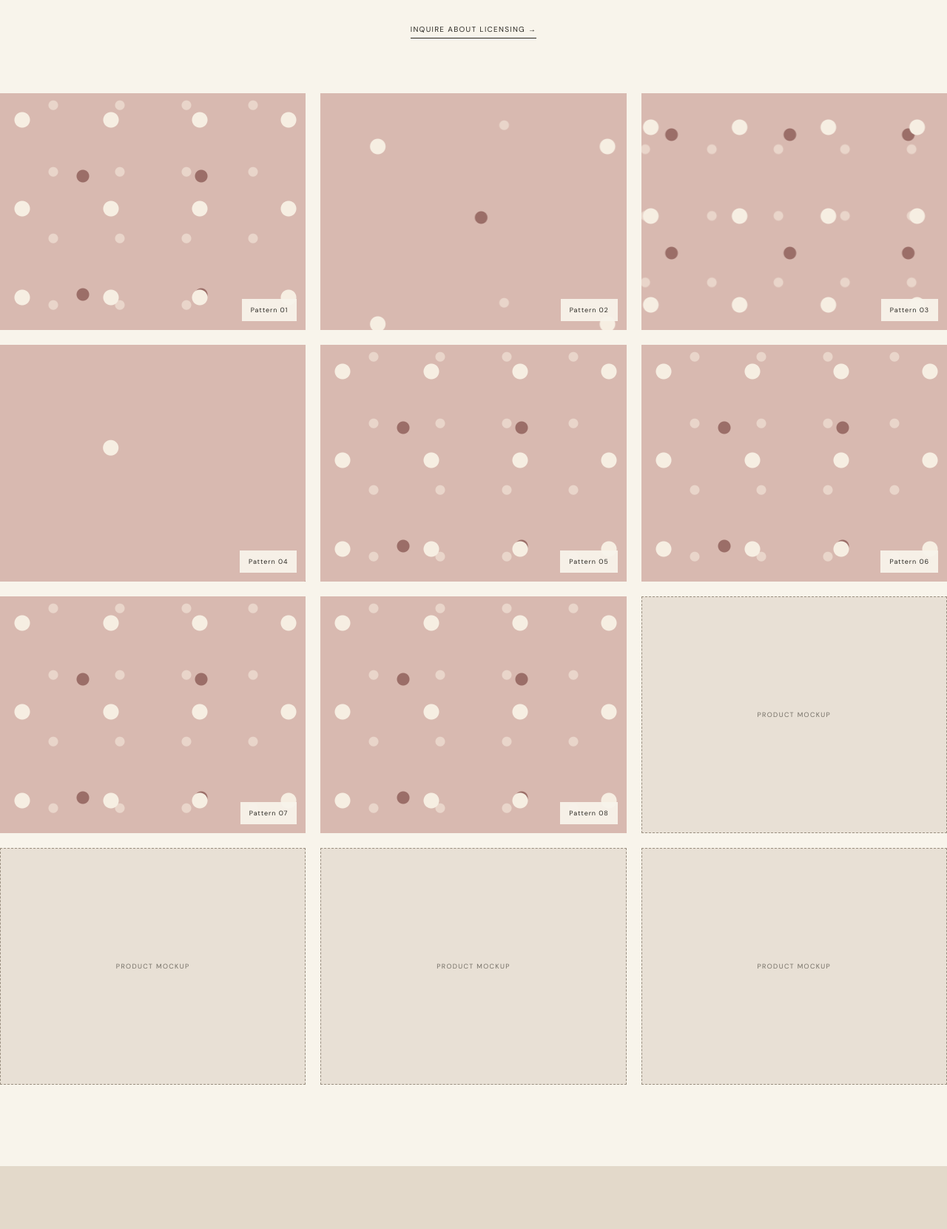
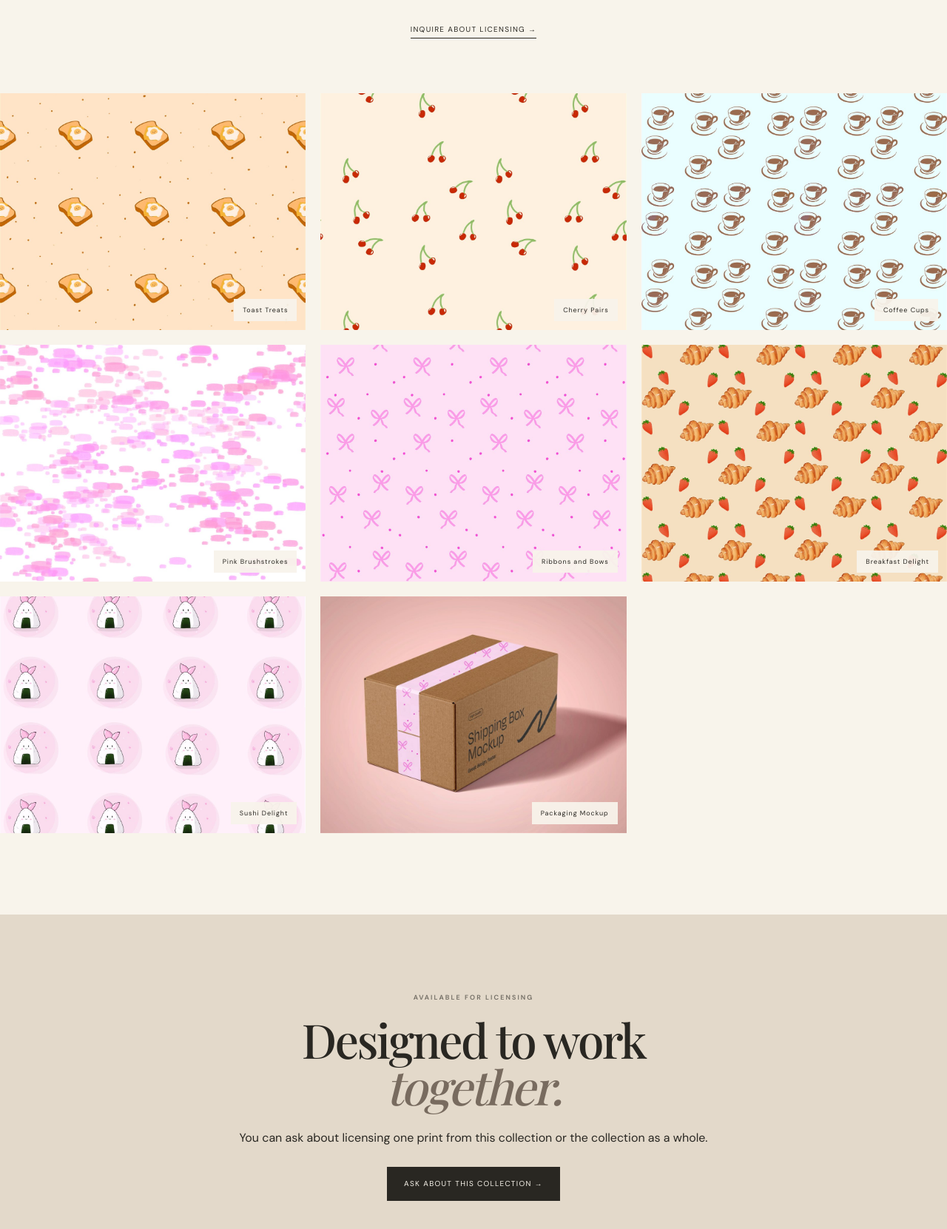
Before and after one commit to rachelthomas2021/Art-Portfolio, a plain HTML site: page collections/pretty-little-things.html in a window 1280 px wide. Shown: the part 483-2144 px from the top of the page at 74% size. Drawn offline with nearby package versions, Linux system fonts and the light colour scheme; a web font is replaced by a local one.

Commit message:
updated images

```diff
--- a/collections/pretty-little-things.html
+++ b/collections/pretty-little-things.html
@@ -59,18 +59,38 @@ Inquire about licensing →
 
 <section class="pattern-gallery" aria-label="Patterns in the Pretty Little Things collection">
 
-<div class="large-pattern pattern-pretty pattern-sample-1" role="img" aria-label="Pretty Little Things pattern preview one"><span class="pattern-name">Pattern 01</span></div>
-<div class="small-pattern pattern-pretty pattern-sample-2" role="img" aria-label="Pretty Little Things pattern preview two"><span class="pattern-name">Pattern 02</span></div>
-<div class="small-pattern pattern-pretty pattern-sample-3" role="img" aria-label="Pretty Little Things pattern preview three"><span class="pattern-name">Pattern 03</span></div>
-<div class="large-pattern pattern-pretty pattern-sample-4" role="img" aria-label="Pretty Little Things pattern preview four"><span class="pattern-name">Pattern 04</span></div>
-<div class="small-pattern pattern-pretty pattern-sample-5" role="img" aria-label="Pretty Little Things pattern preview five"><span class="pattern-name">Pattern 05</span></div>
-<div class="small-pattern pattern-pretty pattern-sample-6" role="img" aria-label="Pretty Little Things pattern preview six"><span class="pattern-name">Pattern 06</span></div>
-<div class="large-pattern pattern-pretty pattern-sample-7" role="img" aria-label="Pretty Little Things pattern preview seven"><span class="pattern-name">Pattern 07</span></div>
-<div class="small-pattern pattern-pretty pattern-sample-8" role="img" aria-label="Pretty Little Things pattern preview eight"><span class="pattern-name">Pattern 08</span></div>
-<div class="small-pattern mockup-preview mockup-sample-1" role="img" aria-label="Pretty Little Things product mockup preview one"></div>
-<div class="large-pattern mockup-preview mockup-sample-2" role="img" aria-label="Pretty Little Things product mockup preview two"></div>
-<div class="small-pattern mockup-preview mockup-sample-3" role="img" aria-label="Pretty Little Things product mockup preview three"></div>
-<div class="small-pattern mockup-preview mockup-sample-4" role="img" aria-label="Pretty Little Things product mockup preview four"></div>
+<figure class="large-pattern pattern-image">
+  <img src="../images/pattern-15-toast.jpg" alt="Small slices of toast on a peach background" loading="lazy" decoding="async">
+  <figcaption class="pattern-name">Toast Treats</figcaption>
+</figure>
+<figure class="small-pattern pattern-image">
+  <img src="../images/pattern-10-cherries.jpg" alt="Red cherries with green stems on a pale background" loading="lazy" decoding="async">
+  <figcaption class="pattern-name">Cherry Pairs</figcaption>
+</figure>
+<figure class="small-pattern pattern-image">
+  <img src="../images/pattern-07-coffee-cups.jpg" alt="Repeating illustrated cups of coffee" loading="lazy" decoding="async">
+  <figcaption class="pattern-name">Coffee Cups</figcaption>
+</figure>
+<figure class="large-pattern pattern-image">
+  <img src="../images/pattern-09-pink-abstract.jpg" alt="Abstract pink brush marks in a repeating pattern" loading="lazy" decoding="async">
+  <figcaption class="pattern-name">Pink Brushstrokes</figcaption>
+</figure>
+<figure class="large-pattern pattern-image">
+  <img src="../images/pattern-08-scissors.jpg" alt="Small pink scissors in a repeating pattern" loading="lazy" decoding="async">
+  <figcaption class="pattern-name">Ribbons and Bows</figcaption>
+</figure>
+<figure class="small-pattern pattern-image">
+  <img src="../images/pattern-06-tacos.jpg" alt="Illustrated tacos on a warm-colored background" loading="lazy" decoding="async">
+  <figcaption class="pattern-name">Breakfast Delight</figcaption>
+</figure>
+<figure class="small-pattern pattern-image">
+  <img src="../images/pattern-05-cat.jpg" alt="Cute illustrated cats on a pink background" loading="lazy" decoding="async">
+  <figcaption class="pattern-name">Sushi Delight</figcaption>
+</figure>
+<figure class="large-pattern pattern-image">
+  <img src="../images/packaging-mockup.jpg" alt="Patterned gift box packaging mockup" loading="lazy" decoding="async">
+  <figcaption class="pattern-name">Packaging Mockup</figcaption>
+</figure>
 
 </section>
 
--- a/style.css
+++ b/style.css
@@ -1535,11 +1535,30 @@ em {
 }
 
 
-.pattern-gallery > [role="img"]:not(.mockup-preview) {
+.pattern-gallery > [role="img"]:not(.mockup-preview),
+.pattern-image {
 
   position: relative;
 
   overflow: hidden;
+}
+
+
+.pattern-image {
+
+  margin: 0;
+}
+
+
+.pattern-image img {
+
+  display: block;
+
+  width: 100%;
+
+  height: 100%;
+
+  object-fit: cover;
 }
 
 
@@ -1703,6 +1722,18 @@ em {
 }
 
 
+.collection-preview-tile img {
+
+  display: block;
+
+  width: 100%;
+
+  height: 100%;
+
+  object-fit: cover;
+}
+
+
 .collection-index-art .art-note,
 .collection-index-art .art-caption {
 
@@ -2161,6 +2192,7 @@ em {
     height: 280px;
   }
 
+
   /* Keep the custom inquiry section centered on the page */
 
 
```
Also changed, not shown: collections.html (+6 -6 lines), collections/floral.html (+24 -12 lines), collections/geometric.html (+4 -12 lines), images/packaging-mockup.jpg (added), images/pattern-01-leaf-sprigs.jpg (added), images/pattern-03-coral-texture.jpg (added), images/pattern-04-pale-pink-texture.jpg (added), images/pattern-05-cat.jpg (added), images/pattern-06-tacos.jpg (added), images/pattern-07-coffee-cups.jpg (added), images/pattern-08-scissors.jpg (added), images/pattern-09-pink-abstract.jpg (added), images/pattern-10-cherries.jpg (added), images/pattern-12-lavender-rings.jpg (added), 4 more files.
